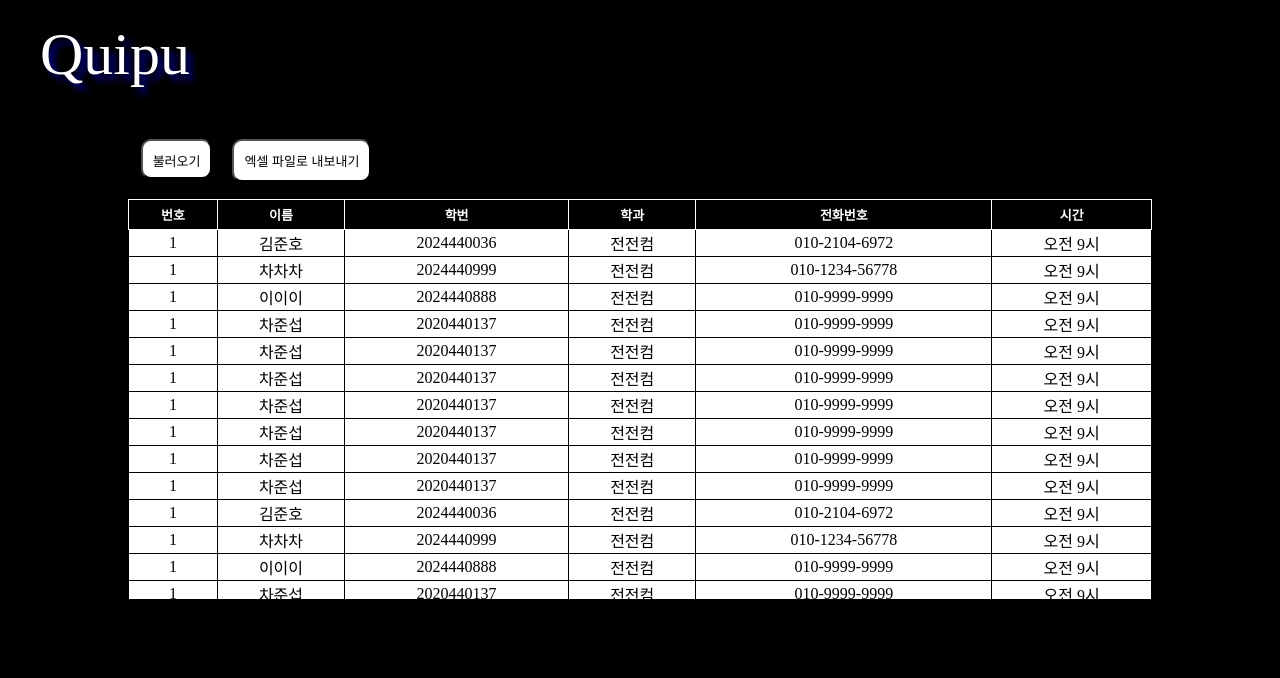
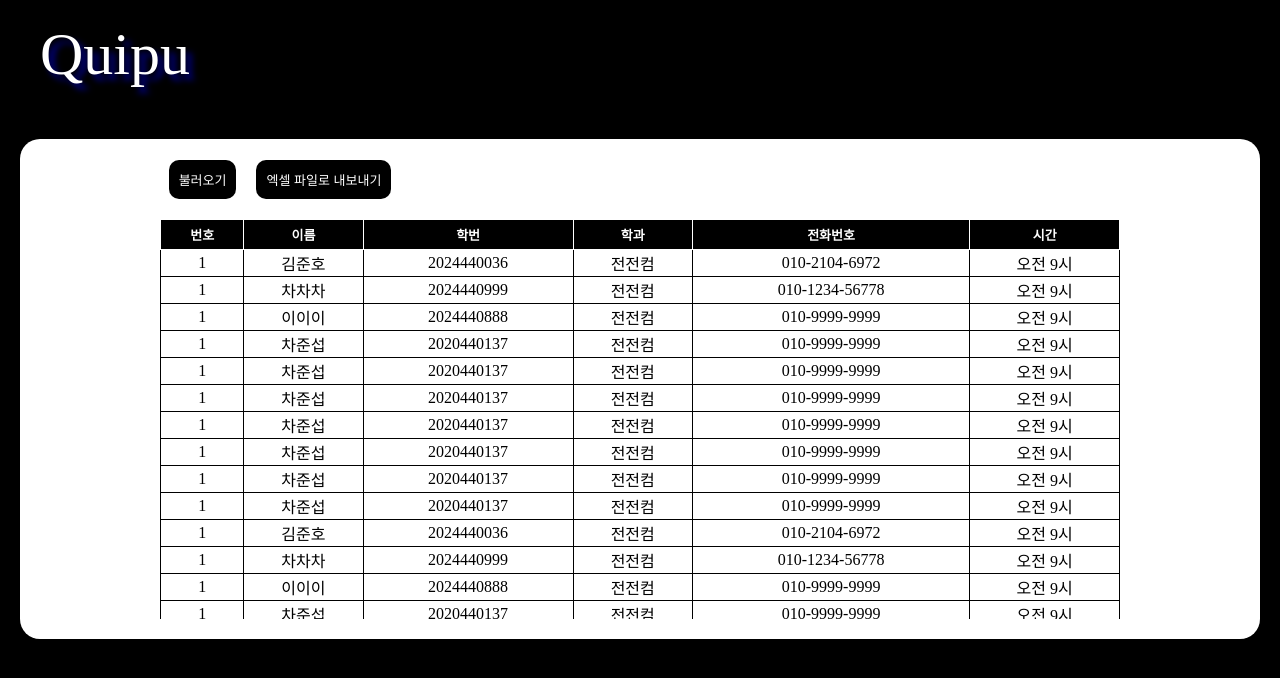
Before and after one commit to Quipu-Developers/backoffice-frontend, a React (Create React App) app: page /dbpage in a window 1280 px wide. Shown: the top 678 px of the page. Built offline with nearby package versions, Linux system fonts and the light colour scheme.

Commit message:
Feat: bottonbox 흰색 배경 추가

```diff
--- a/src/style/dbpage.css
+++ b/src/style/dbpage.css
@@ -19,12 +19,17 @@
   display: flex;
   flex-direction: column;
   align-items: center;
+  background-color: white;
+  padding: 20px;
+  margin: 0 20px;
+  border-radius: 20px;
 }
 
 .buttonlist {
   height: 40px;
   margin-right: 60%;
   display: flex;
+  align-items: center;
   padding-bottom: 20px;
 }
 
@@ -38,7 +43,10 @@
   padding: 10px;
   font-size: 13px;
   border-radius: 10px;
-  background-color: white;
+  background-color: black;
+  color: white;
+  border: none;
+  outline: none;
   cursor: pointer;
 }
 
```
